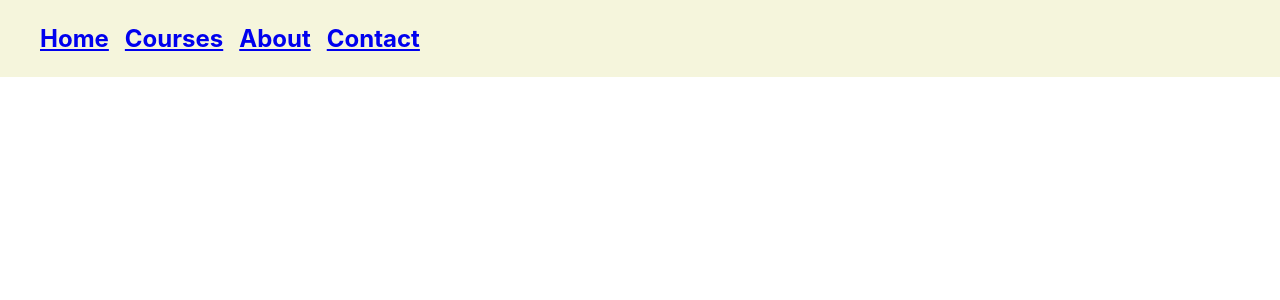
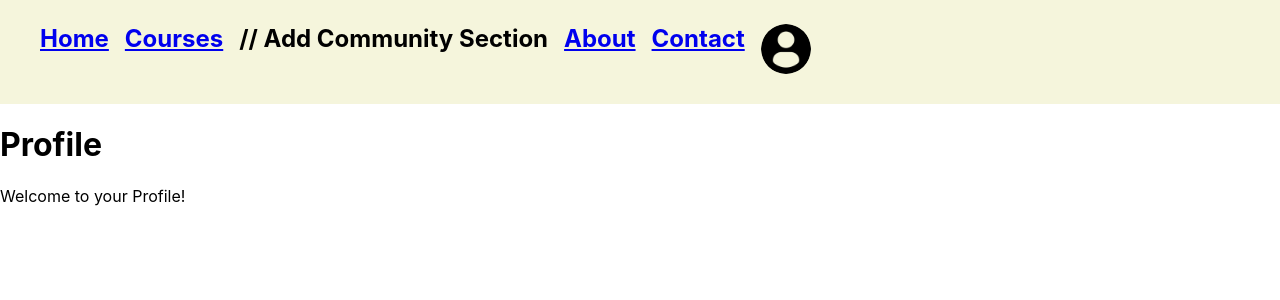
Before and after one commit to AymenS02/TheWinColumn, a React (Create React App) app: page /profile in a window 1280 px wide. Shown: the top 300 px of the page. Built offline with nearby package versions, Linux system fonts and the light colour scheme; the HTML template or start-up script is replaced by a standard one.

Commit message:
added sectuibs

```diff
--- a/src/App.js
+++ b/src/App.js
@@ -5,6 +5,7 @@ import Home from './pages/home/Home';
 import About from './pages/about/About';
 import Contact from './pages/contact/Contact';
 import Courses from './pages/courses/Courses';
+import Profile from './pages/profile/Profile';
 import './App.scss';
 
 function App() {
@@ -19,11 +20,17 @@ function App() {
             <li className="heading-element">
               <Link to="/courses">Courses</Link>
             </li>
+            // Add Community Section
             <li className="heading-element">
               <Link to="/about">About</Link>
             </li>
             <li className="heading-element">
               <Link to="/contact">Contact</Link>
+            </li>
+            <li className="heading-element">
+              <Link to="/profile">
+                <img src="/profile-user.png" alt="profile" />
+              </Link>
             </li>
           </ul>
         </nav>
@@ -32,6 +39,7 @@ function App() {
           <Route path="/courses" element={<Courses />} />
           <Route path="/about" element={<About />} />
           <Route path="/contact" element={<Contact />} />
+          <Route path="/profile" element={<Profile />} />
         </Routes>
       </div>
     </Router>
--- a/src/App.scss
+++ b/src/App.scss
@@ -18,6 +18,11 @@
       gap: 1rem;
       align-items: flex-start;
 
+      img {
+        width: 50px;
+        height: 50px;
+        border-radius: 50%;
+      }
     }
   }
 }
--- a/src/pages/profile/Profile.jsx
+++ b/src/pages/profile/Profile.jsx
@@ -0,0 +1,13 @@
+import React from 'react';
+import './Profile.scss';
+
+function Profile() {
+  return (
+    <div className="Profile">
+      <h1>Profile</h1>
+      <p>Welcome to your Profile!</p>
+    </div>
+  );
+}
+
+export default Profile;
--- a/src/pages/profile/Profile.scss
+++ b/src/pages/profile/Profile.scss
@@ -0,0 +1,8 @@
+.profile {
+    h1 {
+      color: rgb(255, 196, 0);
+    }
+    p {
+      font-size: 1.2em;
+    }
+  }
```
Also changed, not shown: public/profile-user.png (added).
